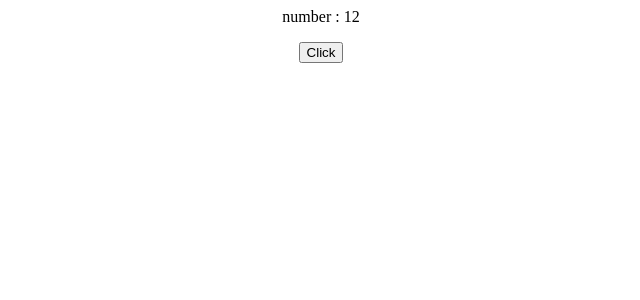
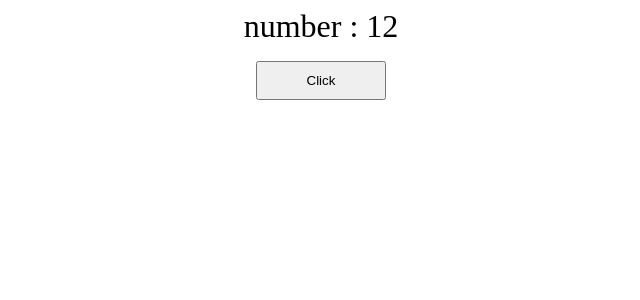
Before and after one commit to Ehsan-Ojaghloo/useState-in-react, a React (Vite) app: page / in a window 1280 px wide. Shown: the top 300 px of the page, without its empty margins (319-959 px from the left). Built offline with nearby package versions, Linux system fonts and the light colour scheme.

Commit message:
changing the button size and font

```diff
--- a/src/App.css
+++ b/src/App.css
@@ -4,4 +4,10 @@ div {
   justify-content: center;
   align-items: center;
   gap: 1rem;
+   font-size: 2rem;
 }
+
+button {
+  padding: 10px;
+  width: 130px;
+}
```
